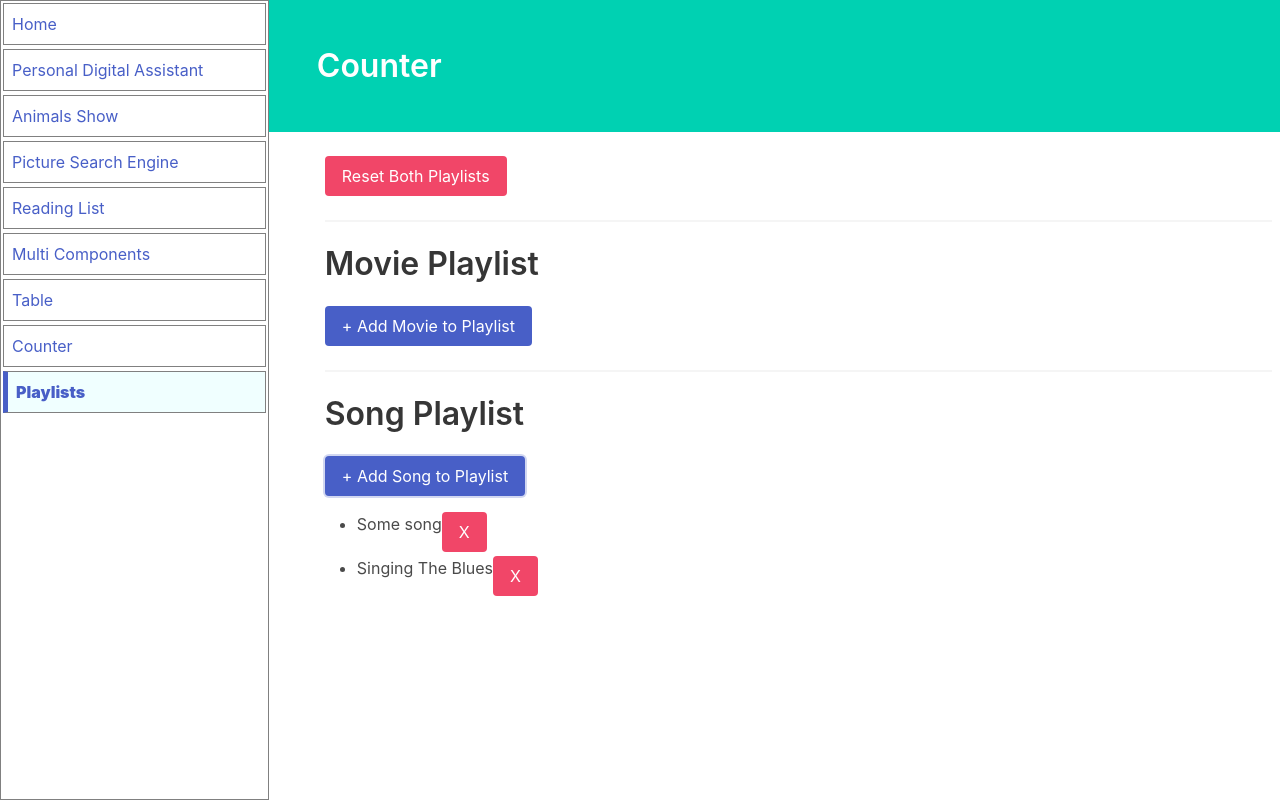
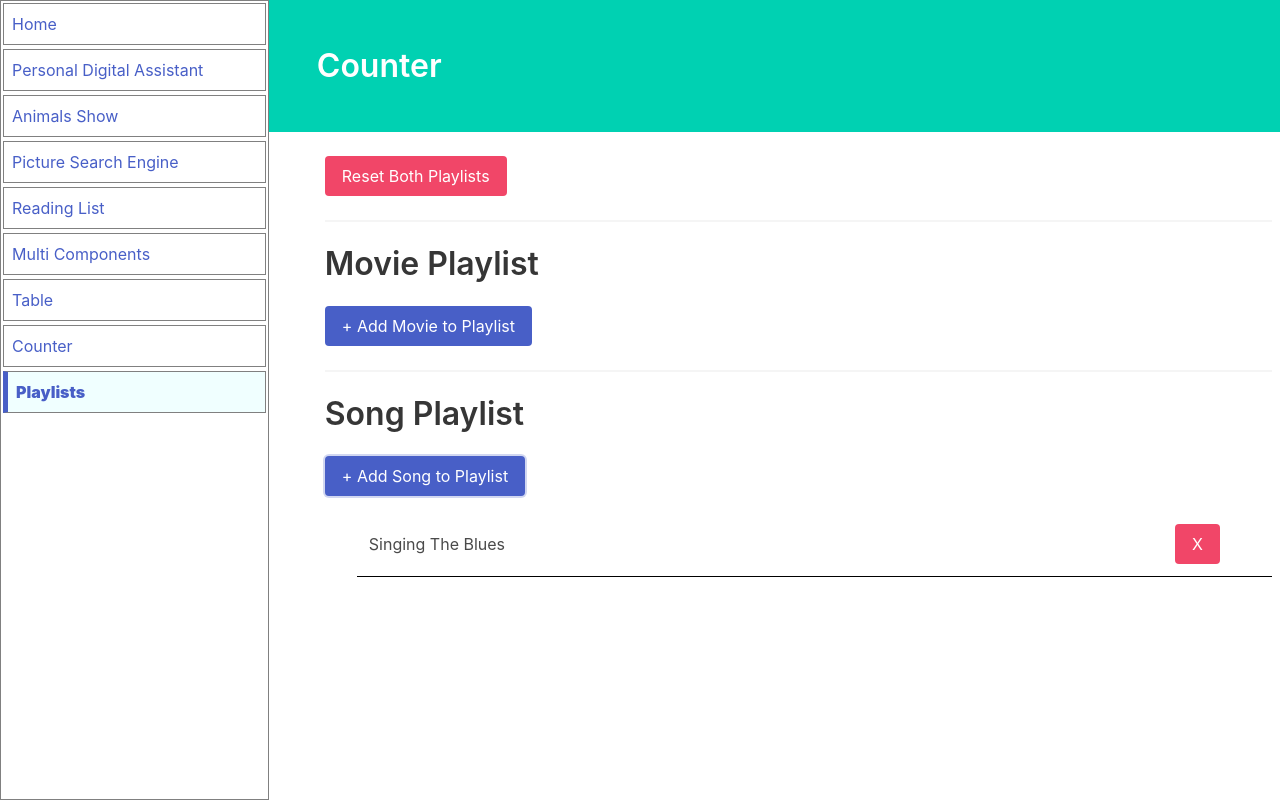
Before and after one commit to SaadiaAhmad/react-project, a React (Create React App) app: page /playlists in a window 1280 px wide. Both pictures are taken after a click on the button "+ Add Song to Playlist". Shown: the top 800 px of the page. Built offline with nearby package versions, Linux system fonts and the light colour scheme.

Commit message:
use state to remove song

```diff
--- a/src/components/Playlists/SongPlaylist/SongPlaylist.js
+++ b/src/components/Playlists/SongPlaylist/SongPlaylist.js
@@ -1,29 +1,28 @@
 import { useDispatch, useSelector } from "react-redux";
 import { createRandomSong } from "../../../data/playlists";
-import { addSong } from "../../../store";
+import { addSong, removeSong } from "../../../store";
 
 function SongPlaylist() {
     const dispatch = useDispatch();
-  // To Do:
-  // Get list of songs
-  const songPlaylist = useSelector((state) => state.songs);
+    const songPlaylist = useSelector((state) => state.songs);
 
   const handleSongAdd = (song) => {
     const action = addSong(song);
     dispatch(action);
   };
   const handleSongRemove = (song) => {
-    // To Do:
-    // Remove song from list of songs
+    const action = removeSong(song);
+    dispatch(action);
   };
 
   const renderedSongs = songPlaylist.map((song) => {
     return (
-      <li key={song}>
+      <li style={{ display: 'flex', alignItems: 'center', justifyContent: 'space-between', borderBottom: '1px solid black', padding: '12px' }} key={song}>
         {song}
         <button
           onClick={() => handleSongRemove(song)}
           className="button is-danger"
+          style={{marginRight: '40px'}}
         >
           X
         </button>
--- a/src/store/index.js
+++ b/src/store/index.js
@@ -8,7 +8,8 @@ const songsSlice = createSlice({
             state.push(action.payload);
         },
         removeSong(state, action) {
-            //
+            const index = state.indexOf(action.payload);
+            state.splice(index, 1);
         }
     }
 });
@@ -19,13 +20,13 @@ const store = configureStore({
     }
 });
 
-console.log('Store:', store);
-console.log('Starting state:', store.getState());
+// console.log('Store:', store);
+// console.log('Starting state:', store.getState());
 
 
-store.dispatch(songsSlice.actions.addSong('Some song'));
+// store.dispatch(songsSlice.actions.addSong('Some song'));
 
-console.log(store.getState());
+// console.log(store.getState());
 
 export { store };
-export const { addSong } = songsSlice.actions;
+export const { addSong, removeSong } = songsSlice.actions;
```
